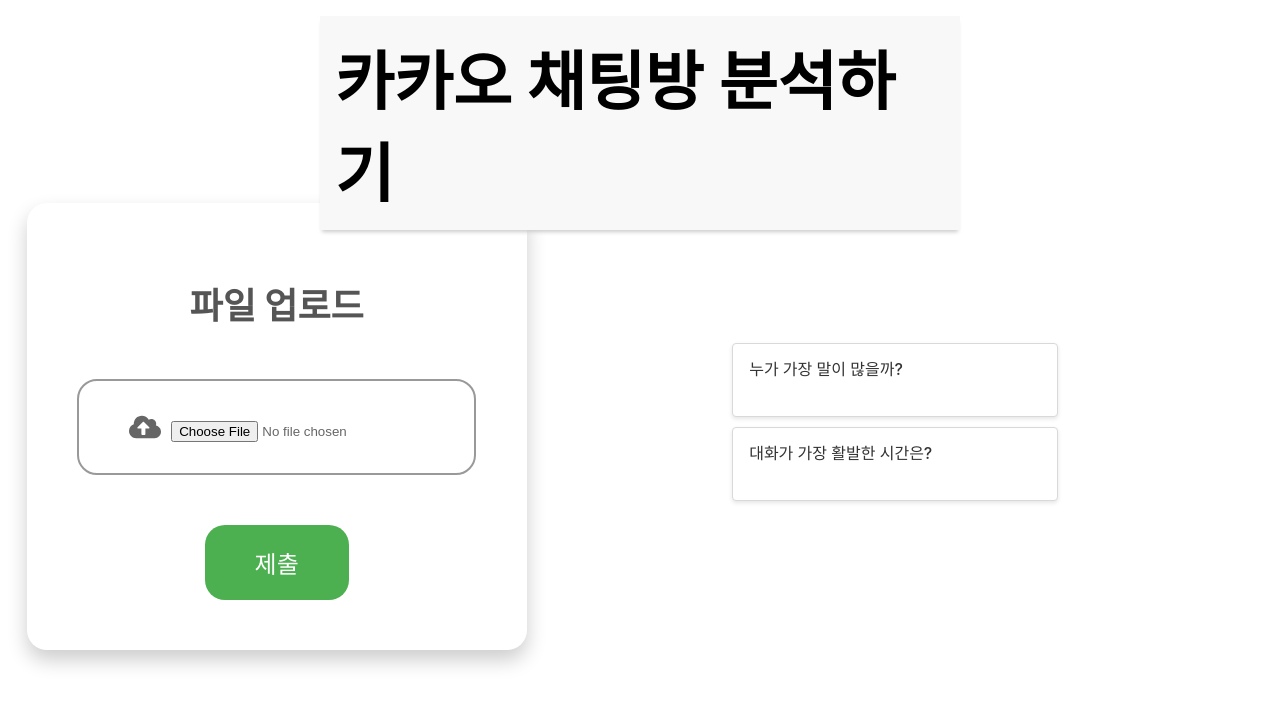
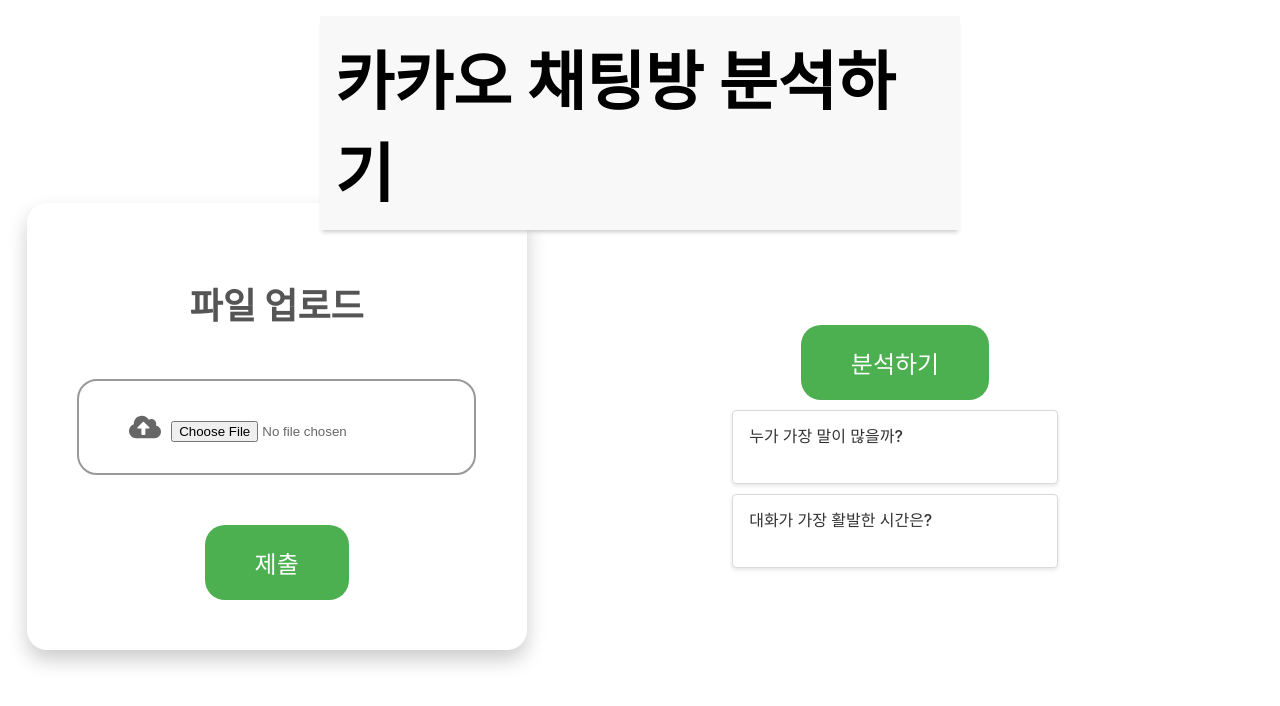
Before and after one commit to predictorsSH/kakao-chat-analysis-ui, a React (Create React App) app: page / in a window 1280 px wide. Shown: the top 706 px of the page. Built offline with nearby package versions, Linux system fonts and the light colour scheme.

Commit message:
분석하기 버튼 추가

```diff
--- a/src/component/part/AnalysisCard.jsx
+++ b/src/component/part/AnalysisCard.jsx
@@ -3,6 +3,7 @@
 import CardButton from "../ui/CardButton";
 import axios from "axios";
 import GraphPopup from "../charts/Popup";
+import Button from "../ui/Button";
 
 const Wrapper = styled.div`
   display: flex;
@@ -33,6 +34,15 @@
 
     return (
         <Wrapper>
+            <Button
+                title = "분석하기"
+                onClick = {()=>{
+                    axios.post(`http://127.0.0.1:8000/basic-analysis/${f_id}`)
+                        .then((response) => {
+                            console.log("clicked card")
+                        })
+                }}>
+            </Button>
             <CardButton
                 f_id = {f_id}
                 label = "누가 가장 말이 많을까?"
```
